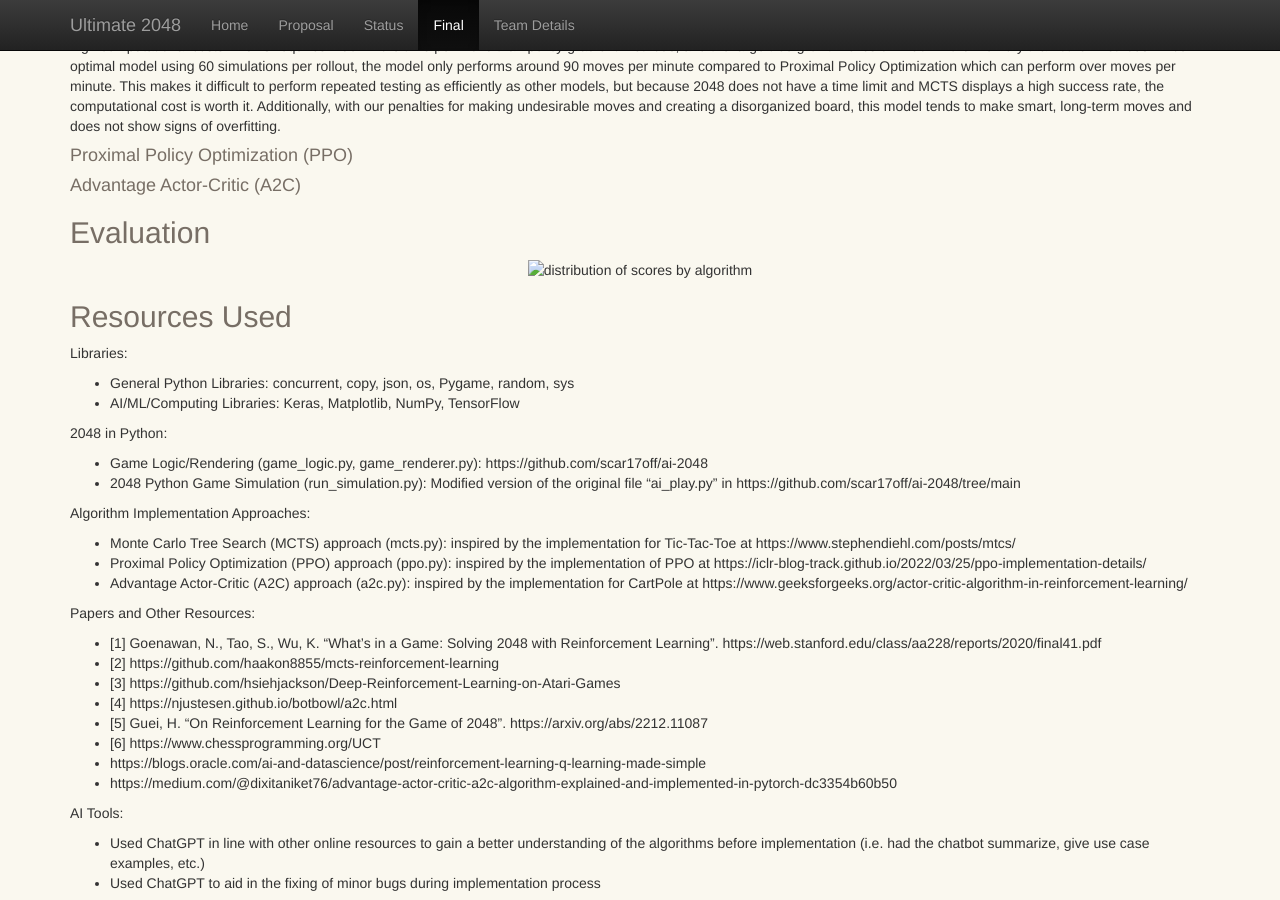
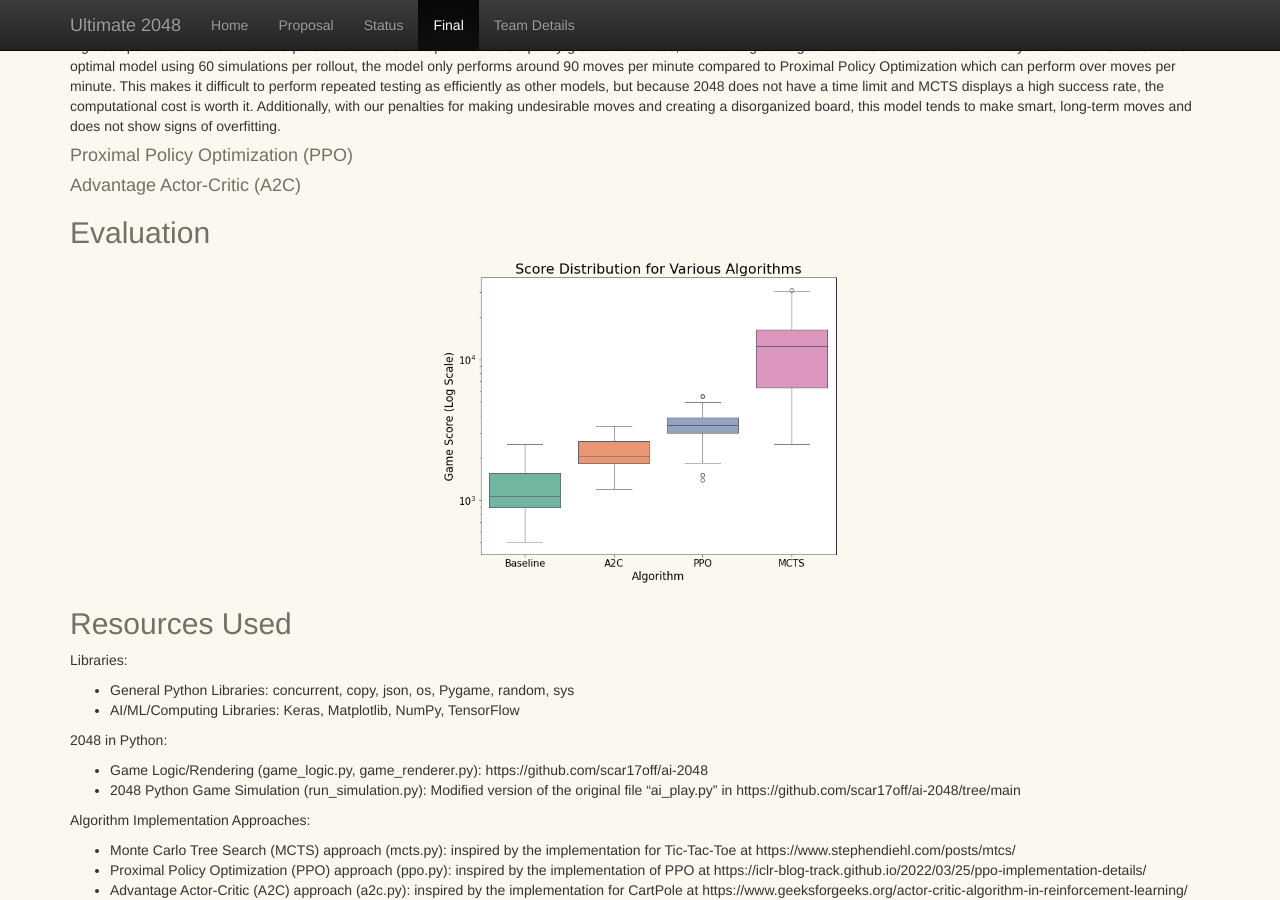
Before and after one commit to AnthonyCusi/ultimate-2048, a Jekyll site: the page built from docs/final.md, in a window 1280 px wide and 900 px high, scrolled down 1670 px. Built offline with Jekyll 4.4.1, drawn with Linux system fonts in a browser that asks for light colours; formulas are drawn with MathJax 3.

Commit message:
Fixed final scores image

```diff
--- a/docs/final.md
+++ b/docs/final.md
@@ -68,7 +68,7 @@ MCTS is found to significantly outperform other models in 2048 by simulating man
 
 ## Evaluation
 <div style="text-align: center;">
-<img src="images/scores.png" alt="distribution of scores by algorithm" width="400"/>
+<img src="images/Final_Scores.png" alt="distribution of scores by algorithm" width="400"/>
 </div>
 
 ## Resources Used
```
Also changed, not shown: docs/images/Final_Scores.png (renamed from src/images/scores.png).
